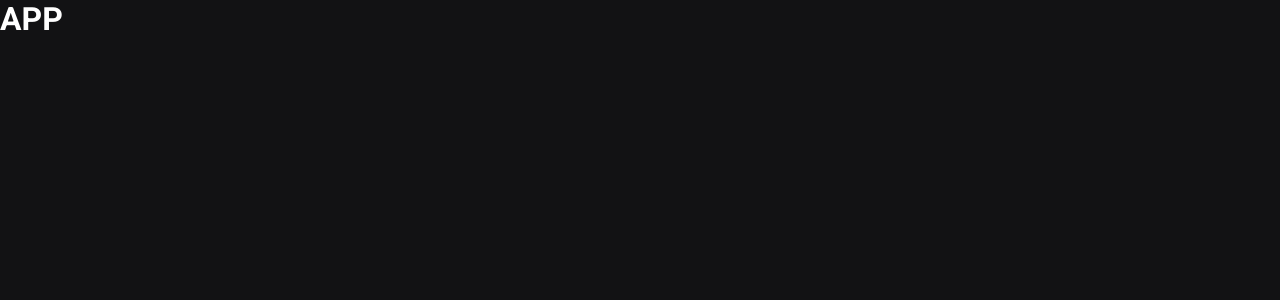
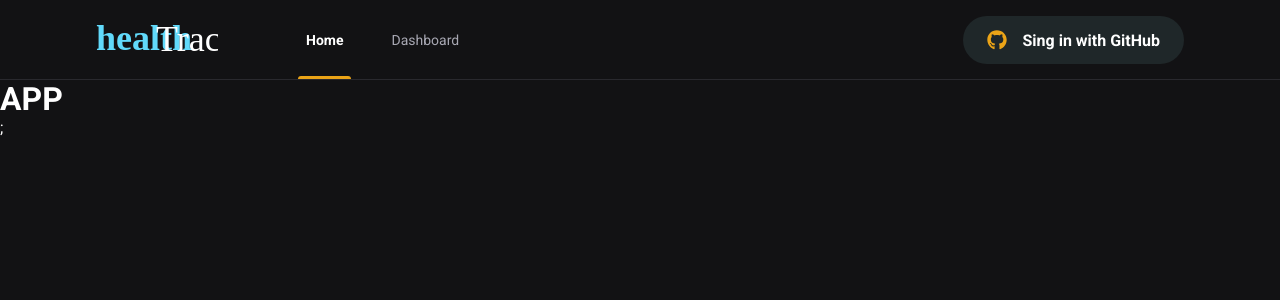
Before and after one commit to dfsilva-dxp/health_track, a Next.js app: page / in a window 1280 px wide. Shown: the top 300 px of the page. Built offline with nearby package versions, Linux system fonts and the light colour scheme.

Commit message:
feat: implementando o hcomponent header

```diff
--- /dev/null
+++ b/src/components/Header/index.tsx
@@ -0,0 +1,17 @@
+import { SingInButton } from "../SigninButton";
+import styles from "./styles.module.scss";
+
+export function Header() {
+  return (
+    <header className={styles.header}>
+      <div className={styles.content}>
+        <img src="/images/logo.svg" alt="Logo Healt Track" />
+        <nav>
+          <a className={styles.active}>Home</a>
+          <a>Dashboard</a>
+        </nav>
+        <SingInButton />
+      </div>
+    </header>
+  );
+}
--- /dev/null
+++ b/src/components/Header/styles.module.scss
@@ -0,0 +1,50 @@
+.header {
+  height: 5rem;
+  border-bottom: 1px solid var(--gray-800);
+}
+.content {
+  max-width: 1120px;
+  height: 5rem;
+  margin: 0 auto;
+  padding: 0 1rem;
+  display: flex;
+  align-items: center;
+  nav {
+    margin-left: 5rem;
+    height: 5rem;
+
+    a {
+      display: inline-block;
+      position: relative;
+      padding: 0 0.5rem;
+      height: 5rem;
+      line-height: 5rem;
+      color: var(--gray-300);
+      transition: color 0.2s;
+
+      & + a {
+        margin-left: 2rem;
+      }
+      &:hover {
+        color: var(--white);
+      }
+      &.active {
+        color: var(--white);
+        font-weight: bold;
+      }
+      &.active::after {
+        content: "";
+        width: 100%;
+        height: 3px;
+        border-radius: 3px 3px 0 0;
+        position: absolute;
+        bottom: 1px;
+        left: 0;
+        background: var(--yellow-500);
+      }
+    }
+  }
+  button {
+    margin-left: auto;
+  }
+}
--- /dev/null
+++ b/src/components/SigninButton/index.tsx
@@ -0,0 +1,21 @@
+import { FaGithub } from "react-icons/fa";
+import { FiX } from "react-icons/fi";
+
+import styles from "./styles.module.scss";
+
+export function SingInButton() {
+  const session = false;
+
+  return session ? (
+    <button type="button" className={styles.singInButton}>
+      <FaGithub color="#04d361" />
+      Daniel Silva
+      <FiX color="#737380" className={styles.closeIcon} />
+    </button>
+  ) : (
+    <button type="button" className={styles.singInButton}>
+      <FaGithub color="#eba417" />
+      Sing in with GitHub
+    </button>
+  );
+}
--- /dev/null
+++ b/src/components/SigninButton/styles.module.scss
@@ -0,0 +1,29 @@
+.singInButton {
+  height: 3rem;
+  border-radius: 3rem;
+  background: var(--gray-850);
+  border: 0;
+  padding: 0 1.5rem;
+
+  display: flex;
+  align-items: center;
+  justify-content: center;
+
+  color: var(--white);
+  font-weight: bold;
+  transition: all 0.2s;
+
+  svg {
+    width: 20px;
+    height: 20px;
+  }
+  svg:first-child {
+    margin-right: 1rem;
+  }
+  svg.closeIcon {
+    margin-left: 1rem;
+  }
+  &:hover {
+    filter: brightness(0.8);
+  }
+}
--- a/src/pages/_app.tsx
+++ b/src/pages/_app.tsx
@@ -1,9 +1,15 @@
 import { AppProps } from "next/app";
+import { Header } from "../components/Header";
 
 import "../styles/globals.scss";
 
 function MyApp({ Component, pageProps }: AppProps) {
-  return <Component {...pageProps} />;
+  return (
+    <>
+      <Header />
+      <Component {...pageProps} />;
+    </>
+  );
 }
 
 export default MyApp;
--- a/src/pages/_document.tsx
+++ b/src/pages/_document.tsx
@@ -6,7 +6,10 @@ export default class MyDocument extends Document {
       <Html>
         <Head>
           <link rel="preconnect" href="https://fonts.gstatic.com" />
-          <meta name="description" content="ig.news Ignite Rocketseat" />
+          <meta
+            name="description"
+            content="Health Track - Let us take care of your health!"
+          />
           <link
             href="https://fonts.googleapis.com/css2?family=Roboto:wght@300;400;700;900&display=swap"
             rel="stylesheet"
```
Also changed, not shown: public/images/logo.svg.
